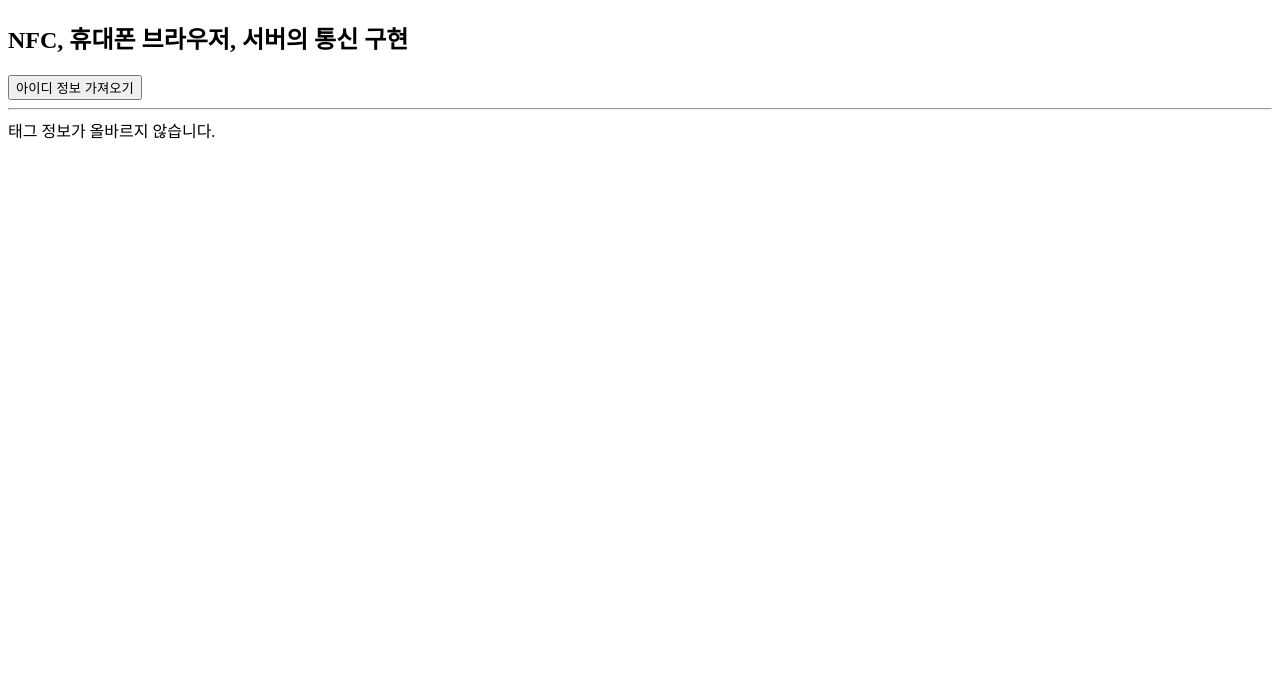
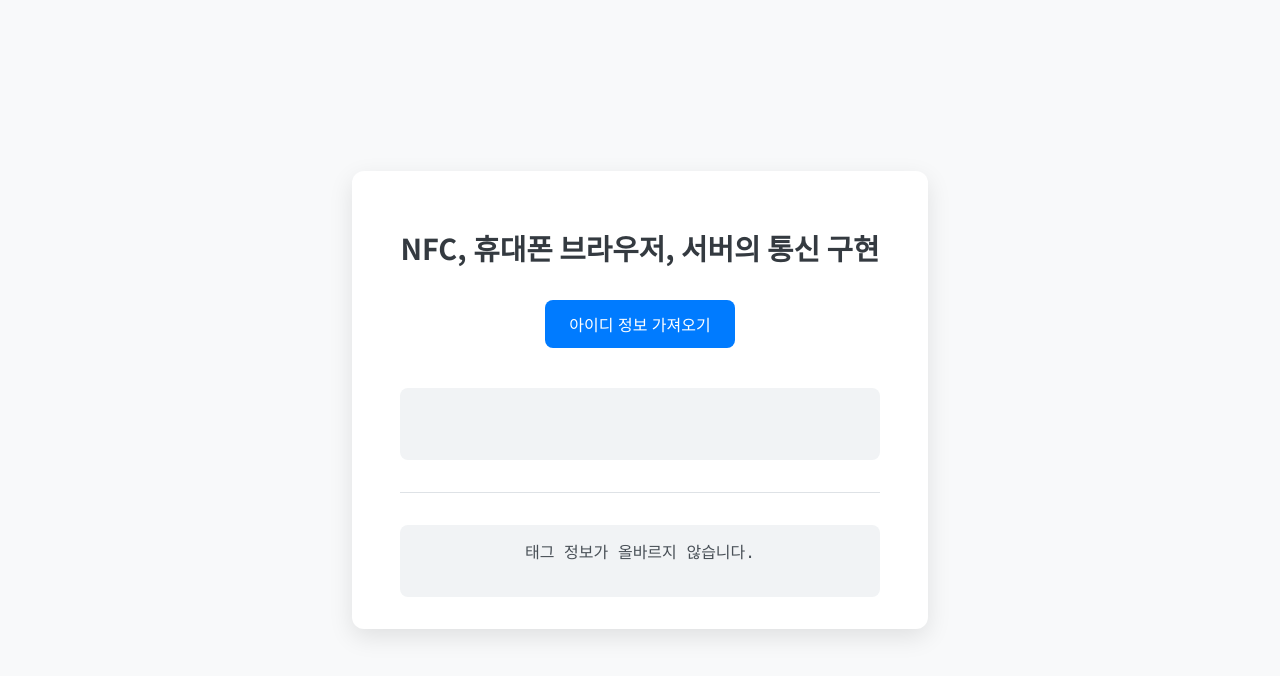
Before and after one commit to somofth/nfc-connect, a plain HTML site: page index.html in a window 1280 px wide. Drawn offline with Linux system fonts and the light colour scheme.

Commit message:
4th commit

```diff
--- a/index.html
+++ b/index.html
@@ -4,13 +4,16 @@
     <meta charset="UTF-8" />
     <meta name="viewport" content="width=device-width, initial-scale=1.0" />
     <title>Document</title>
+    <link rel="stylesheet" href="style.css" />
     <script defer src="script.js"></script>
   </head>
   <body>
-    <h2>NFC, 휴대폰 브라우저, 서버의 통신 구현</h2>
-    <button id="btn">아이디 정보 가져오기</button>
-    <div id="result"></div>
-    <hr />
-    <div id="nfc_result"></div>
+    <div class="container">
+      <h2>NFC, 휴대폰 브라우저, 서버의 통신 구현</h2>
+      <button id="btn">아이디 정보 가져오기</button>
+      <div id="result"></div>
+      <hr />
+      <div id="nfc_result"></div>
+    </div>
   </body>
 </html>
--- /dev/null
+++ b/style.css
@@ -0,0 +1,88 @@
+/* Google Fonts에서 Noto Sans KR 폰트 가져오기 */
+@import url("https://fonts.googleapis.com/css2?family=Noto+Sans+KR:wght@400;500;700&display=swap");
+
+/* 색상이나 폰트 등 공통 스타일을 변수로 관리하면 편리함 */
+:root {
+  --primary-color: #007bff; /* 주요 색상 (파란색 계열) */
+  --primary-hover-color: #0056b3; /* 마우스 올렸을 때 색상 */
+  --background-color: #f8f9fa; /* 페이지 배경색 */
+  --text-color: #343a40; /* 기본 글자색 */
+  --container-bg-color: #ffffff; /* 콘텐츠 영역 배경색 */
+  --border-color: #dee2e6; /* 테두리 색상 */
+}
+
+/* 기본 스타일 초기화 및 전체 폰트, 배경색 설정 */
+body,
+html {
+  margin: 0;
+  padding: 0;
+  box-sizing: border-box;
+  font-family: "Noto Sans KR", sans-serif;
+  background-color: var(--background-color);
+  color: var(--text-color);
+  display: flex; /* 콘텐츠를 중앙 정렬하기 위한 Flexbox */
+  justify-content: center;
+  align-items: center;
+  min-height: 100vh; /* 화면 전체 높이를 차지하도록 설정 */
+  text-align: center;
+}
+
+/* 모든 콘텐츠를 감싸는 컨테이너 */
+.container {
+  background-color: var(--container-bg-color);
+  padding: 2rem 3rem;
+  border-radius: 12px;
+  box-shadow: 0 8px 25px rgba(0, 0, 0, 0.1);
+  width: 90%;
+  max-width: 500px;
+}
+
+/* 제목 (h2) 스타일 */
+h2 {
+  font-size: 1.8rem;
+  font-weight: 700;
+  color: var(--text-color);
+  margin-bottom: 2rem;
+}
+
+/* 버튼 (#btn) 스타일 */
+#btn {
+  background-color: var(--primary-color);
+  color: white;
+  font-size: 1rem;
+  font-weight: 500;
+  border: none;
+  border-radius: 8px;
+  padding: 12px 24px;
+  cursor: pointer;
+  transition: background-color 0.2s ease, transform 0.2s ease;
+  margin-bottom: 1.5rem;
+}
+
+/* 버튼에 마우스를 올렸을 때 효과 */
+#btn:hover {
+  background-color: var(--primary-hover-color);
+  transform: translateY(-2px); /* 살짝 위로 떠오르는 효과 */
+}
+
+/* 결과가 표시될 영역 (#result, #nfc_result) 스타일 */
+#result,
+#nfc_result {
+  background-color: #f1f3f5;
+  border-radius: 8px;
+  padding: 1rem;
+  margin-top: 1rem;
+  min-height: 2.5em; /* 내용이 없어도 최소 높이 유지 */
+  line-height: 1.5;
+  color: #495057;
+  font-family: "SF Mono", "Consolas", monospace; /* ID 값은 고정폭 글꼴로 표시 */
+  word-wrap: break-word; /* 긴 ID가 영역을 넘어가지 않도록 자동 줄바꿈 */
+}
+
+/* 구분선 (hr) 스타일 */
+hr {
+  border: none;
+  height: 1px;
+  background-color: var(--border-color);
+  margin: 2rem 0;
+}
```
Also changed, not shown: 1 other file.
